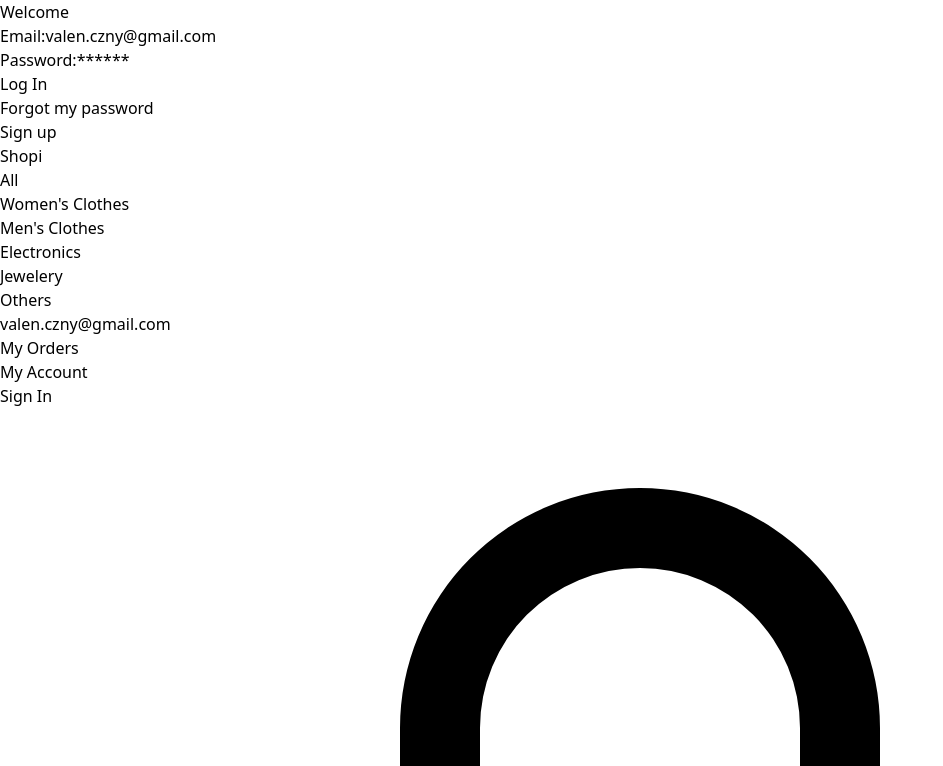
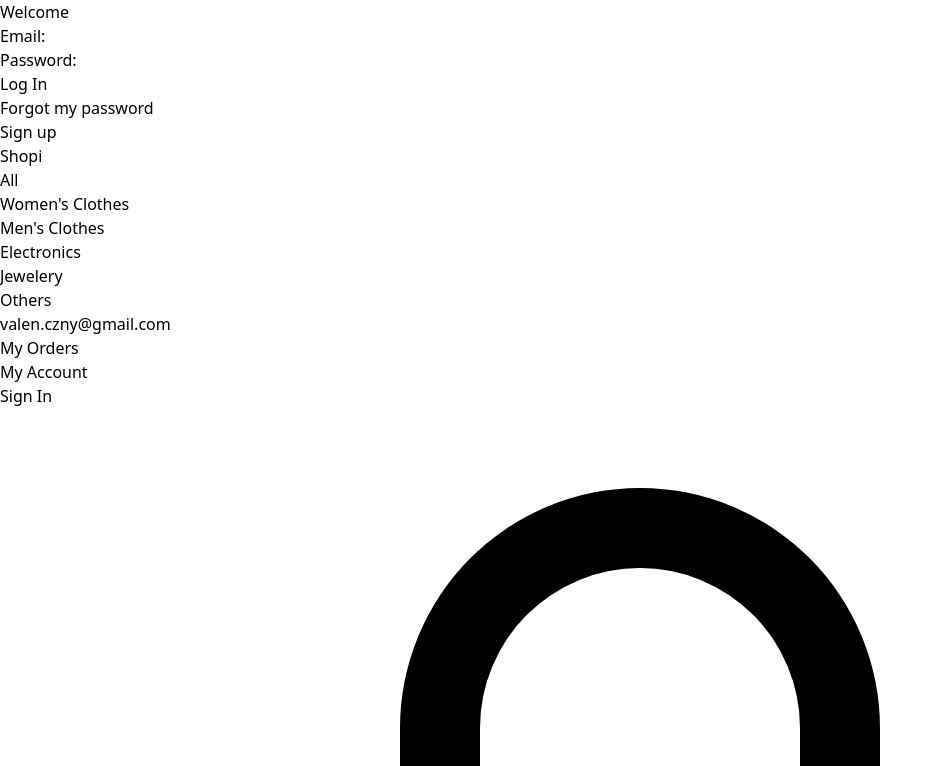
Before and after one commit to ValCzny/Shopi, a React (Vite) app: page /sign-in in a window 1280 px wide. Shown: the top 766 px of the page, without its empty margins (0-943 px from the left). Built offline with nearby package versions, Linux system fonts and the light colour scheme; no server answers.

Commit message:
Agregé funcionalidad para saber si el usuario tiene cuenta o no para mostrar los datos y habilitar/deshabilitar botones

```diff
--- a/src/Pages/SignIn/index.jsx
+++ b/src/Pages/SignIn/index.jsx
@@ -1,23 +1,35 @@
+import { useContext } from 'react';
 import { Link } from 'react-router-dom';
+import { Context } from '../../Context';
 import { Layout } from '../../Components/Layout';
 
 function SignIn() {
+  const context = useContext(Context);
+
+  //Account
+  const account = localStorage.getItem('account');
+  const parsedAccount = JSON.parse(account);
+  //Has an account
+  const noAccountInLocalStorage = parsedAccount ? Object.keys(parsedAccount).length === 0 : true;
+  const noAccountInLocalState = context.account ? Object.keys(context.account).length === 0 : true;
+  const hasUserAnAccount = !noAccountInLocalStorage || !noAccountInLocalState;
     return (
       <Layout>
         <h1 className='font-medium text-xl text-center mb-6 w-80'>Welcome</h1>
         <div className='flex flex-col w-80'>
           <p>
             <span className='font-light text-sm'>Email:</span>
-            <span>valen.czny@gmail.com</span>
+            <span>{parsedAccount?.email}</span>
           </p>
           <p>
             <span className='font-light text-sm'>Password:</span>
-            <span>******</span>
+            <span>{parsedAccount?.password}</span>
           </p>
           <Link
           to='/'>
             <button
-            className='bg-black disabled:bg-black/40 text-white w-full rounded-lg py-3 mt-4 mb-2'>
+            className='bg-black disabled:bg-black/40 text-white w-full rounded-lg py-3 mt-4 mb-2'
+            disabled={!hasUserAnAccount}>
               Log In
             </button>
           </Link>
@@ -25,12 +37,13 @@ function SignIn() {
             <a href='/' className='font-light text-xs underline underline-offset-4'>Forgot my password</a>
           </div>
           <button
-          className='border border-black disabled:text-black/40 disabled:border-black/40 rounded-lg mt-6 py-3'>
+          className='border border-black disabled:text-black/40 disabled:border-black/40 rounded-lg mt-6 py-3'
+          disabled={hasUserAnAccount}>
             Sign up
           </button>
         </div>
       </Layout>
     )
-  }
+}
 
-  export { SignIn }
+export { SignIn }
```
